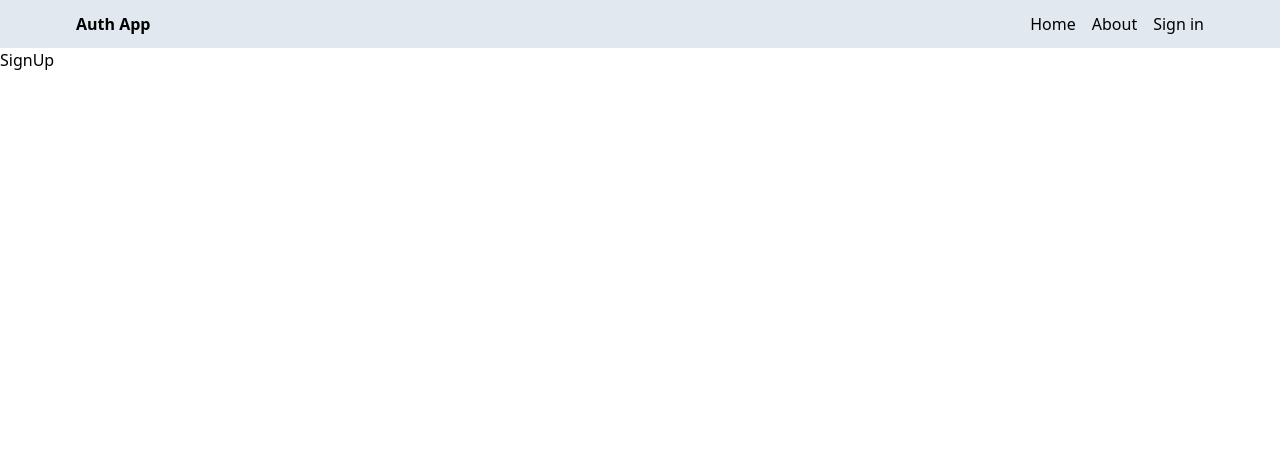
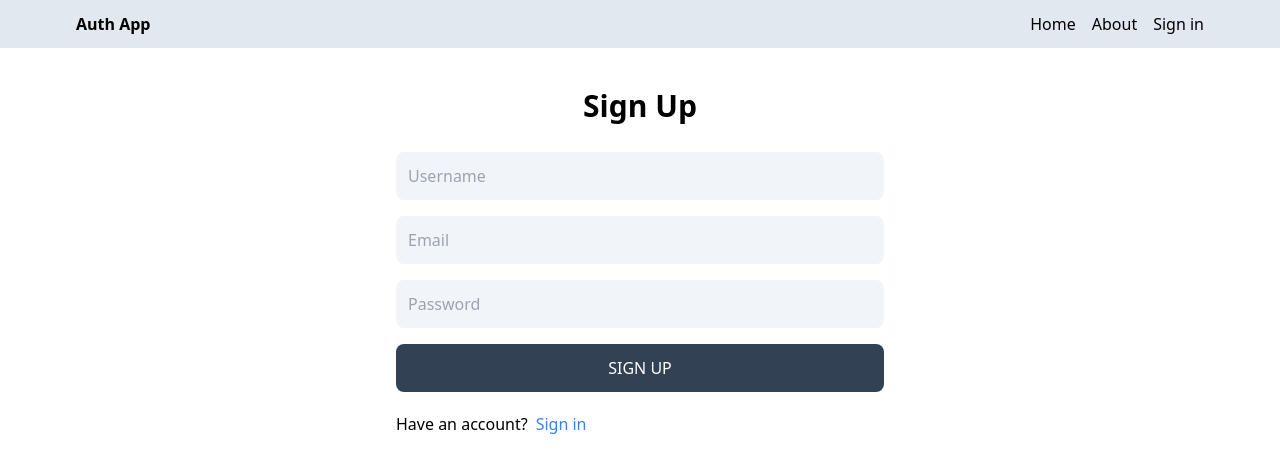
Before and after one commit to agaurav0019/mern-auth, a React (Vite) app in the folder client/: page /sign-up in a window 1280 px wide. Shown: the top 472 px of the page. Built offline with nearby package versions, Linux system fonts and the light colour scheme.

Commit message:
Created signup page ui

```diff
--- a/client/src/pages/SignUp.jsx
+++ b/client/src/pages/SignUp.jsx
@@ -1,8 +1,40 @@
 import React from 'react'
+import {Link} from "react-router-dom"
 
 const SignUp = () => {
   return (
-    <div>SignUp</div>
+    <div className='p-3 max-w-lg mx-auto'>
+      <h1 className='text-3xl text-center font-semibold my-7'>Sign Up</h1>
+      <form className='flex flex-col gap-4'>
+        <input
+          type='text'
+          placeholder='Username'
+          id='username'
+          className='bg-slate-100 p-3 rounded-lg'
+        />
+        <input
+          type='email'
+          placeholder='Email'
+          id='email'
+          className='bg-slate-100 p-3 rounded-lg'
+        />
+        <input
+          type='password'
+          placeholder='Password'
+          id='password'
+          className='bg-slate-100 p-3 rounded-lg'
+        />
+        <button className='bg-slate-700 text-white p-3 rounded-lg uppercase hover:opacity-95 disabled:opacity-80'>
+          Sign up
+        </button>
+      </form>
+      <div className='flex gap-2 mt-5'>
+        <p>Have an account?</p>
+        <Link to='/sign-in'>
+          <span className='text-blue-500'>Sign in</span>
+        </Link>
+      </div>
+    </div>
   )
 }
 
```
